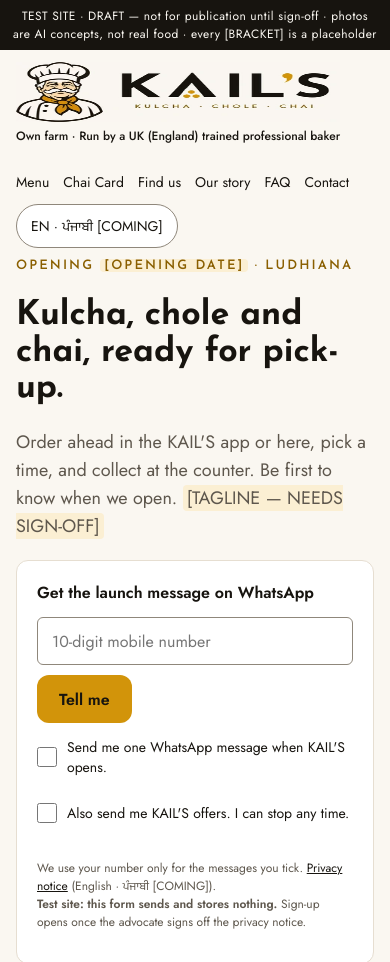
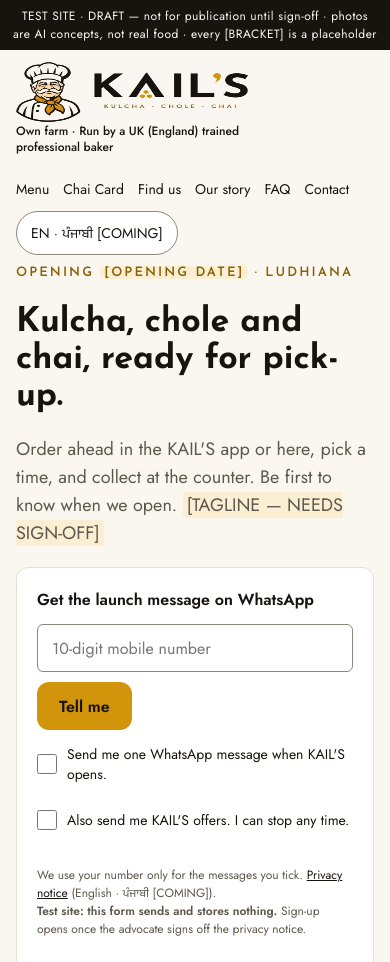
Before and after one commit to kails-app/kails-web, a plain HTML site: page docs/index.html in a window 390 px wide. Shown: the top 962 px of the page. Drawn offline with Linux system fonts and the light colour scheme.

Commit message:
Header line wraps under logo

```diff
--- a/docs/css/site.css
+++ b/docs/css/site.css
@@ -33,7 +33,7 @@ a{color:var(--ink)}
 header.site{display:flex;flex-wrap:wrap;gap:12px 16px;align-items:center;justify-content:space-between;padding-top:18px;padding-bottom:18px}
 .brand{text-decoration:none;display:flex;flex-direction:column}
 .brand img{display:block;height:80px;width:auto}
-.brand-line{font-family:var(--sans);font-weight:500;font-size:14px;color:var(--ink);margin-top:4px;white-space:nowrap}
+.brand-line{font-family:var(--sans);font-weight:500;font-size:13.5px;line-height:1.3;color:var(--ink);margin-top:4px;max-width:270px}
 footer.site .foot-logo{display:block;height:64px;width:auto;margin-bottom:10px}
 .brand .word{font-family:var(--display);font-weight:700;font-size:32px;line-height:32px}
 .brand .rule{width:80px;height:3px;background:var(--mustard);margin-top:4px}
@@ -125,7 +125,7 @@ footer.site .legal-line{border-top:1px solid #3A342B;padding-top:14px;padding-bo
 @media (max-width:640px){
   header.site{padding-top:12px;padding-bottom:6px}
   .brand img{height:60px}
-  .brand-line{font-size:12px;margin-top:2px}
+  .brand-line{font-size:12px;margin-top:2px;max-width:240px}
   nav.main{gap:0 14px;font-size:14px}
   nav.main a.btn-head{display:none} /* the sign-up form sits right below on phones */
   h2{font-size:28px;line-height:34px}
```
